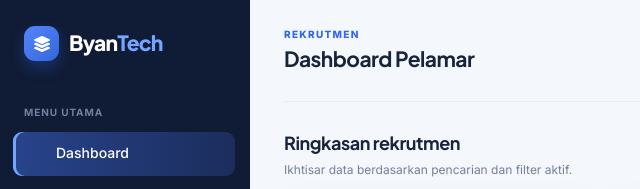
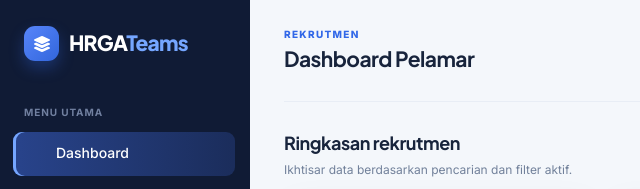
Before and after one commit to PhilipusDibyan/wuhrd-dashboard, a plain HTML site: page index.html in a window 1280 px wide. Shown: the top 189 px of the page, 2-642 px from the left. Drawn offline with nearby package versions, Linux system fonts and the light colour scheme; no server answers; some icons are missing.

Commit message:
Update brand name from 'ByanTech' to 'HRGA Teams'

```diff
--- a/index.html
+++ b/index.html
@@ -16,7 +16,7 @@
     <aside class="sidebar" id="sidebar" aria-label="Navigasi utama">
       <a class="brand" href="#overview" aria-label="ByanTech dashboard">
         <span class="brand-mark"><i class="fa-solid fa-layer-group"></i></span>
-        <span>Byan<span>Tech</span></span>
+        <span>HRGA<span>Teams</span></span>
       </a>
 
       <nav class="side-nav">
```
